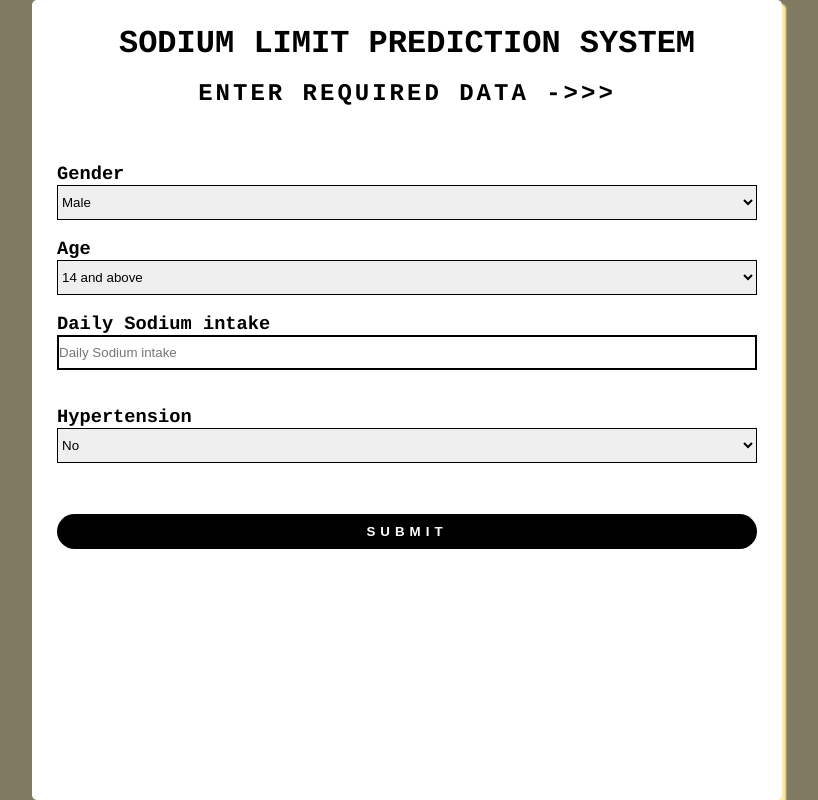
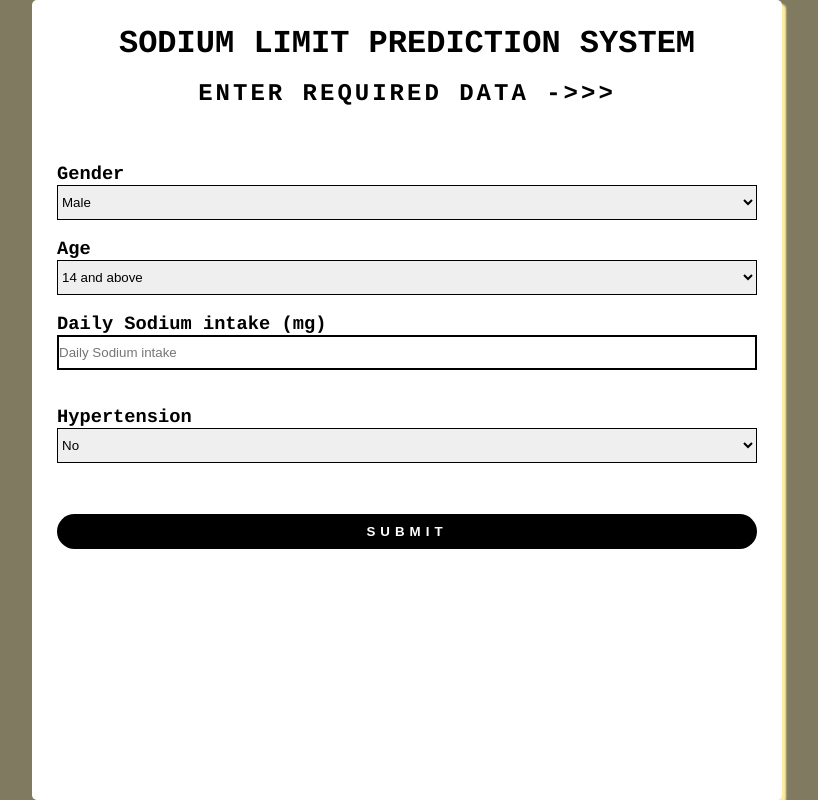
Before and after one commit to gmd1609/Sodium-Prediction-Heroku, a Flask app: page / in a window 1280 px wide. Shown: the whole page, without its empty margins (233-1051 px from the left). Run offline with Flask 2, Linux system fonts and the light colour scheme; parts of the project's set-up code (start-up, migrations or seed data) failed here and were passed over.

Commit message:
Update index.html

```diff
--- a/templates/index.html
+++ b/templates/index.html
@@ -32,7 +32,7 @@
                 </select>
                 <br>
                 <br>
-                <h3 style="color: black;font-family: courier; text-align:left">Daily Sodium intake</h3>
+                <h3 style="color: black;font-family: courier; text-align:left">Daily Sodium intake (mg)</h3>
                 <input style="height: 35px;width: 100%; border-style: double; border-color: black;" class="input border" type="text" name="Daily Sodium intake" placeholder="Daily Sodium intake" required="required" />
                 <br>
                 <br>
@@ -57,7 +57,6 @@
             <br>
             <div>
                 <center>
-		  <h2 style="color: black">{{ prediction }}</h2>
                   <h2 style="color: black">{{ prediction_text }}</h2>
                 </center>
             </div>
```
